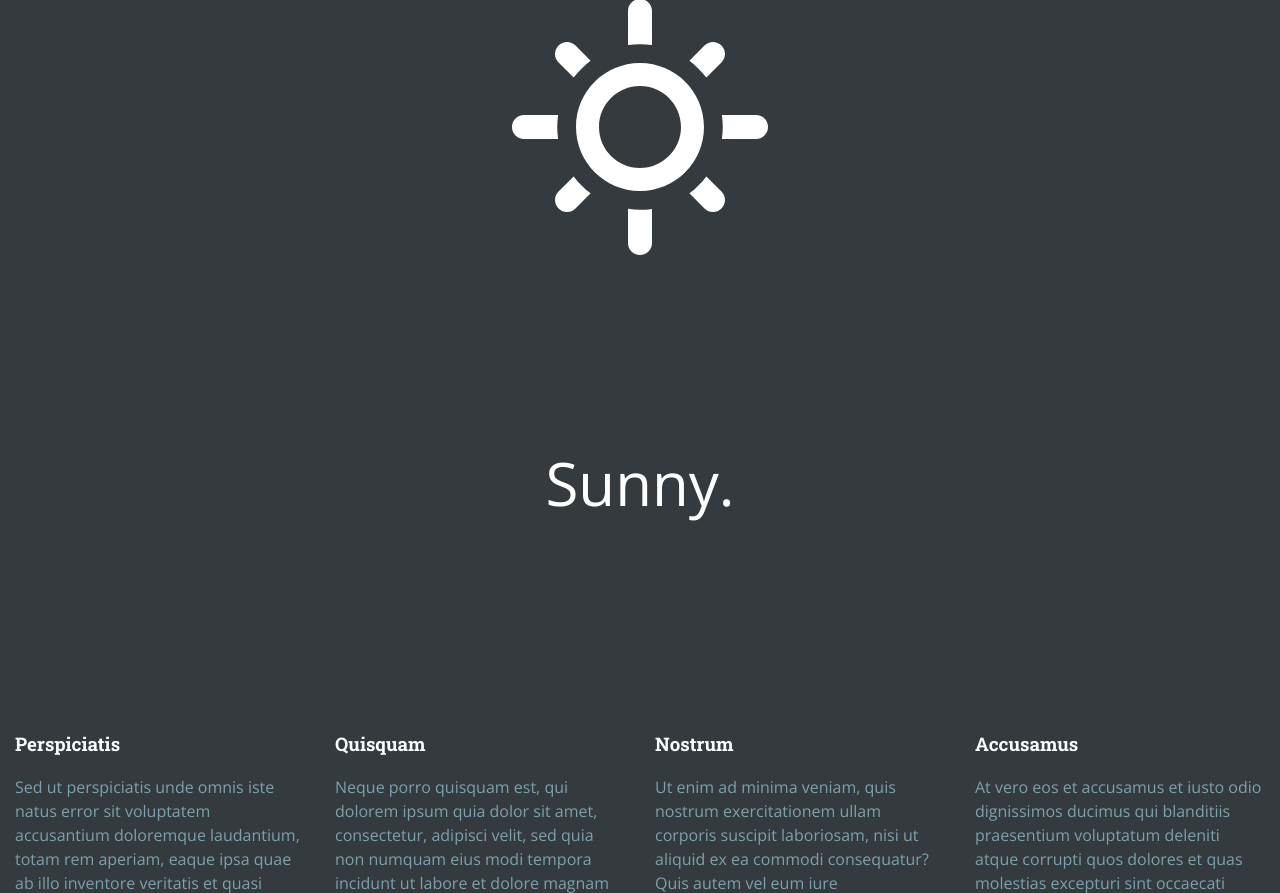
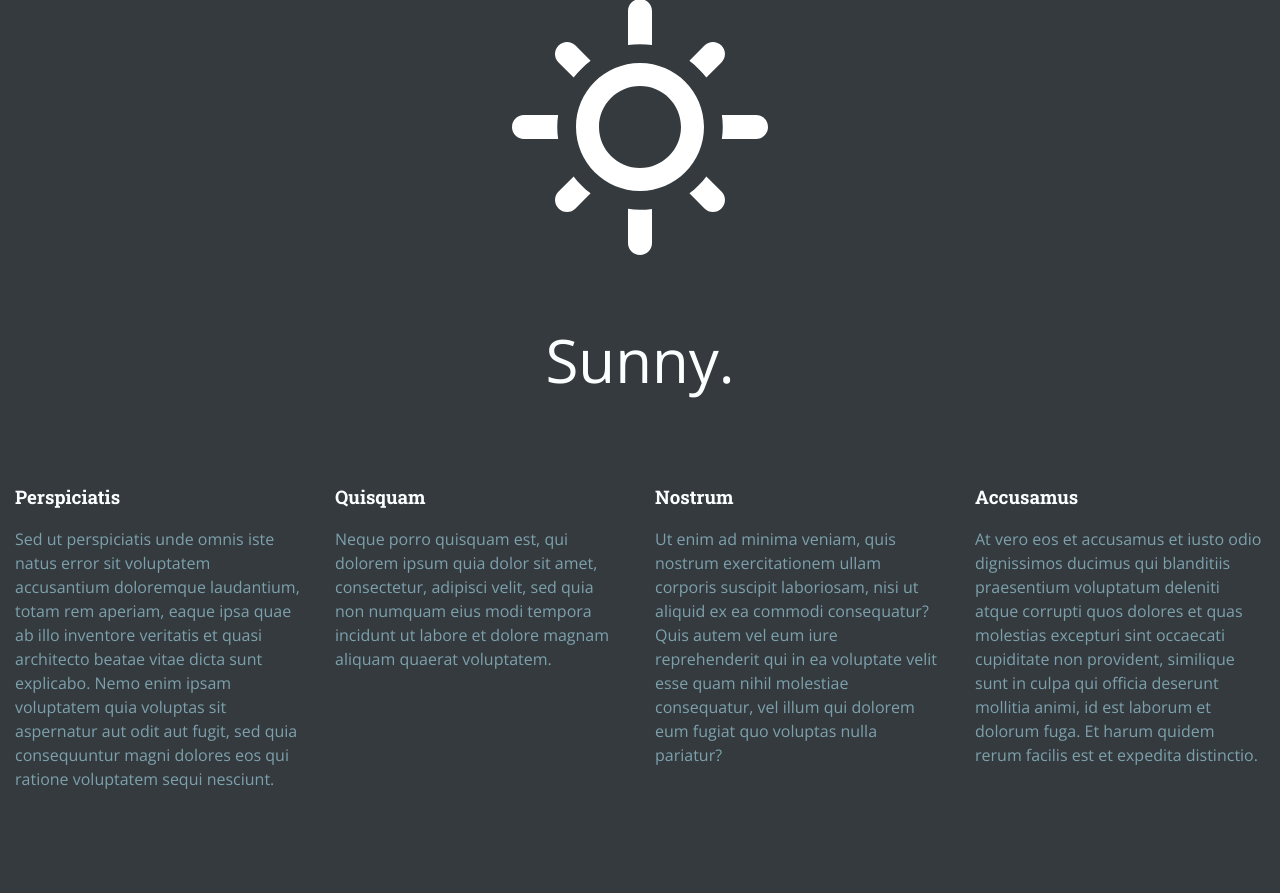
Before and after one commit to justinhersey/v2, a PHP site: page / in a window 1280 px wide. Shown: the part 62-955 px from the top of the page. After the commit the page ends 851 px from the top, so only its background shows below. Run offline with PHP 8.4, Linux system fonts and the light colour scheme; data that the repository does not hold is empty; some libraries are stand-ins or nearby versions.

Commit message:
add styles

```diff
--- a/scss/_weather.scss
+++ b/scss/_weather.scss
@@ -7,12 +7,11 @@
 }
 
 .weather-forecast {
-	color: #fff;
+	color: #fbffff;
 	text-align: center;
 	font: {
-		family: "Open Sans", "Helvetica Neue", Helvetica, Arial, sans-serif;
+		@include base-font;
 		size: 3.75em;
 		weight: 400;
 	}
-	line-height: 5.625em;
 }
```
Also changed, not shown: build/css/stylesheet.css, 1 other file.
